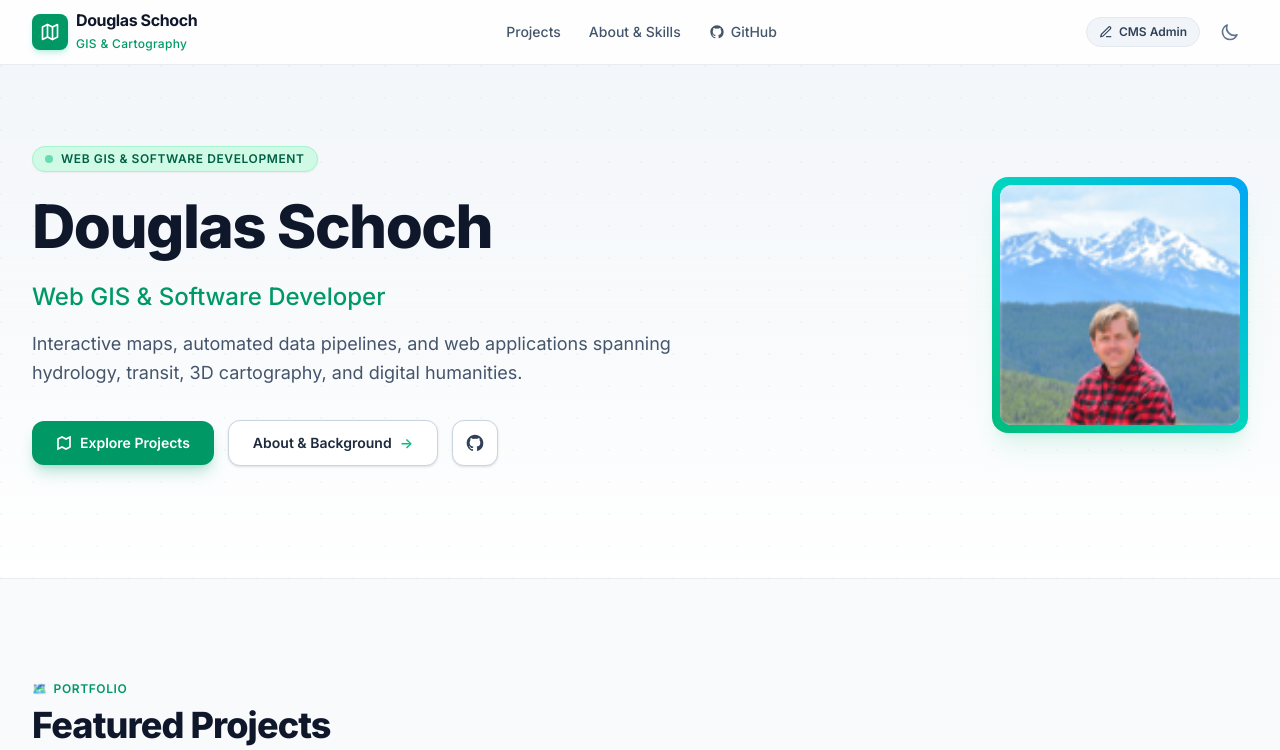
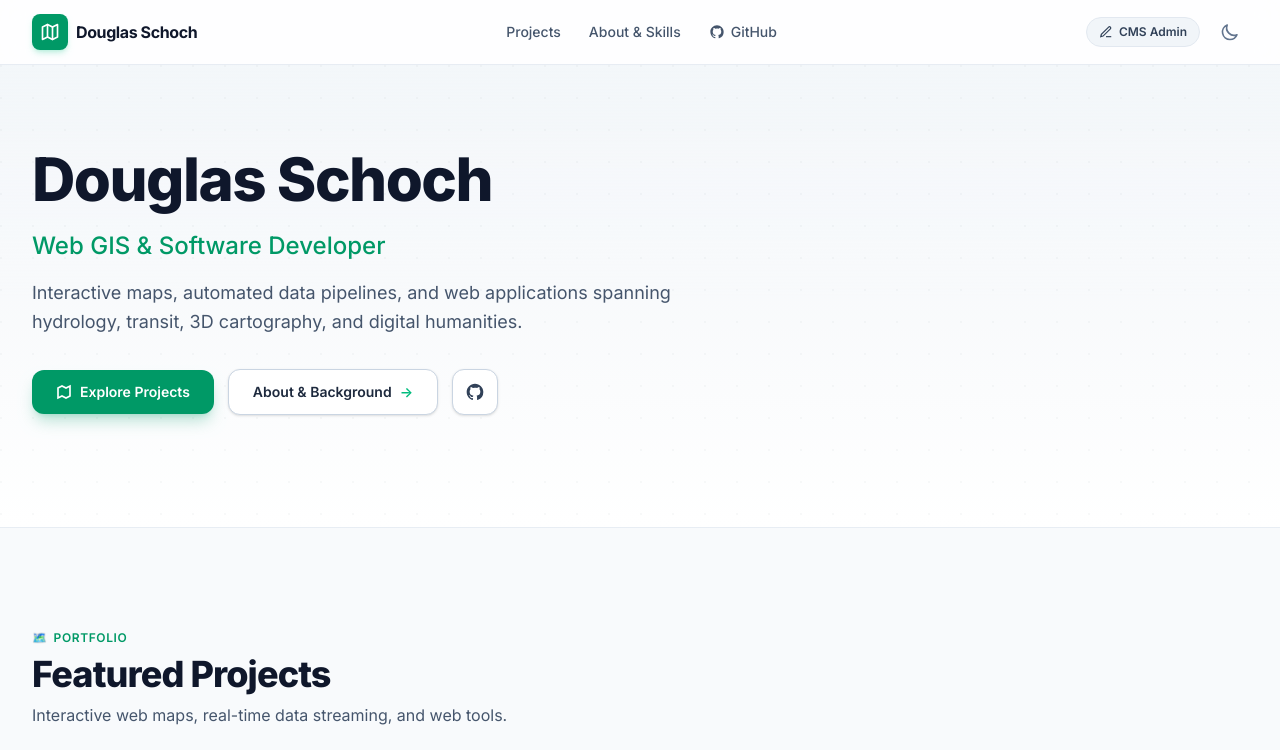
Before and after one commit to schochdo/schochdo.github.io, an Astro site: page / in a window 1280 px wide. Shown: the top 750 px of the page. Built offline with nearby package versions, Linux system fonts and the light colour scheme; Astro itself is replaced by a stand-in of ours.

Commit message:
Remove photo and eliminate redundant GIS titles in header

```diff
--- a/public/admin/config.yml
+++ b/public/admin/config.yml
@@ -43,7 +43,7 @@ collections:
           - { label: "Professional Title", name: "headline", widget: "string" }
           - { label: "Short Tagline", name: "tagline", widget: "string" }
           - { label: "About Bio", name: "bio", widget: "markdown" }
-          - { label: "Avatar Photo", name: "avatar", widget: "image" }
+          - { label: "Avatar Photo", name: "avatar", widget: "image", required: false }
           - { label: "Email Address", name: "email", widget: "string", required: false }
           - { label: "GitHub Profile URL", name: "github", widget: "string", required: false }
           - { label: "Personal Website URL", name: "website", widget: "string", required: false }
--- a/src/components/AboutSection.astro
+++ b/src/components/AboutSection.astro
@@ -4,7 +4,7 @@ interface Props {
     name: string;
     headline: string;
     bio: string;
-    avatar: string;
+    avatar?: string;
     email?: string;
     github?: string;
     website?: string;
--- a/src/components/Hero.astro
+++ b/src/components/Hero.astro
@@ -4,7 +4,7 @@ interface Props {
     name: string;
     headline: string;
     tagline: string;
-    avatar: string;
+    avatar?: string;
     github?: string;
     email?: string;
     website?: string;
@@ -23,12 +23,7 @@ const { profile } = Astro.props;
 
       <!-- Text & Intro Column -->
       <div class="flex-1 text-center md:text-left">
-        <div class="inline-flex items-center gap-2 px-3 py-1 rounded-full bg-emerald-100 dark:bg-emerald-950/60 text-emerald-800 dark:text-emerald-300 text-xs font-semibold uppercase tracking-wider mb-5 border border-emerald-200 dark:border-emerald-800/60 shadow-xs">
-          <span class="w-2 h-2 rounded-full bg-emerald-500 animate-pulse"></span>
-          Web GIS & Software Development
-        </div>
-
-        <h1 class="text-4xl sm:text-5xl lg:text-6xl font-extrabold text-slate-900 dark:text-white tracking-tight leading-[1.15] mb-5">
+        <h1 class="text-4xl sm:text-5xl lg:text-6xl font-extrabold text-slate-900 dark:text-white tracking-tight leading-[1.15] mb-4">
           {profile.name}
         </h1>
 
@@ -75,7 +70,7 @@ const { profile } = Astro.props;
         </div>
       </div>
 
-      <!-- Avatar Photo Column -->
+      {profile.avatar && (
         <div class="relative shrink-0">
           <div class="w-48 h-48 sm:w-56 sm:h-56 md:w-64 md:h-64 rounded-2xl overflow-hidden p-2 bg-gradient-to-tr from-emerald-500 via-teal-400 to-sky-500 shadow-xl shadow-emerald-500/10">
             <img
@@ -85,6 +80,7 @@ const { profile } = Astro.props;
             />
           </div>
         </div>
+      )}
 
     </div>
   </div>
--- a/src/components/Navbar.astro
+++ b/src/components/Navbar.astro
@@ -17,10 +17,7 @@ const { name = "Douglas Schoch" } = Astro.props;
           <line x1="15" y1="6" x2="15" y2="21"></line>
         </svg>
       </div>
-      <div>
-        <span class="font-bold text-slate-900 dark:text-white text-base tracking-tight block leading-tight">{name}</span>
-        <span class="text-xs text-emerald-600 dark:text-emerald-400 font-medium tracking-wide">GIS & Cartography</span>
-      </div>
+      <span class="font-bold text-slate-900 dark:text-white text-base tracking-tight">{name}</span>
     </a>
 
     <!-- Navigation Links -->
--- a/src/content/site/profile.json
+++ b/src/content/site/profile.json
@@ -3,7 +3,7 @@
   "headline": "Web GIS & Software Developer",
   "tagline": "Interactive maps, automated data pipelines, and web applications spanning hydrology, transit, 3D cartography, and digital humanities.",
   "bio": "I build interactive web maps, automated data pipelines, and web applications across varied fields—from hydrology and transit tracking to historical geography and linguistics.",
-  "avatar": "/images/avatar.jpg",
+  "avatar": "",
   "bg": "/images/bg.jpg",
   "email": "",
   "github": "https://github.com/schochdo",
--- a/src/layouts/Layout.astro
+++ b/src/layouts/Layout.astro
@@ -7,7 +7,7 @@ interface Props {
 }
 
 const {
-  title = "Douglas Schoch — GIS Analyst & Cartographer",
+  title = "Douglas Schoch — Web GIS & Software Developer",
   description = "Portfolio of Douglas Schoch. Topographic trail maps, historical cartography, spatial analytics, and interactive Web GIS applications."
 } = Astro.props;
 ---
@@ -28,7 +28,7 @@ const {
     <meta property="og:type" content="website" />
     <meta property="og:title" content={title} />
     <meta property="og:description" content={description} />
-    <meta property="og:image" content="/images/avatar.jpg" />
+    <meta property="og:image" content="/images/bustang_live_dashboard.jpg" />
 
     <!-- Google Fonts -->
     <link rel="preconnect" href="https://fonts.googleapis.com" />
```
Lines whose indentation alone changed are shown as unchanged.
